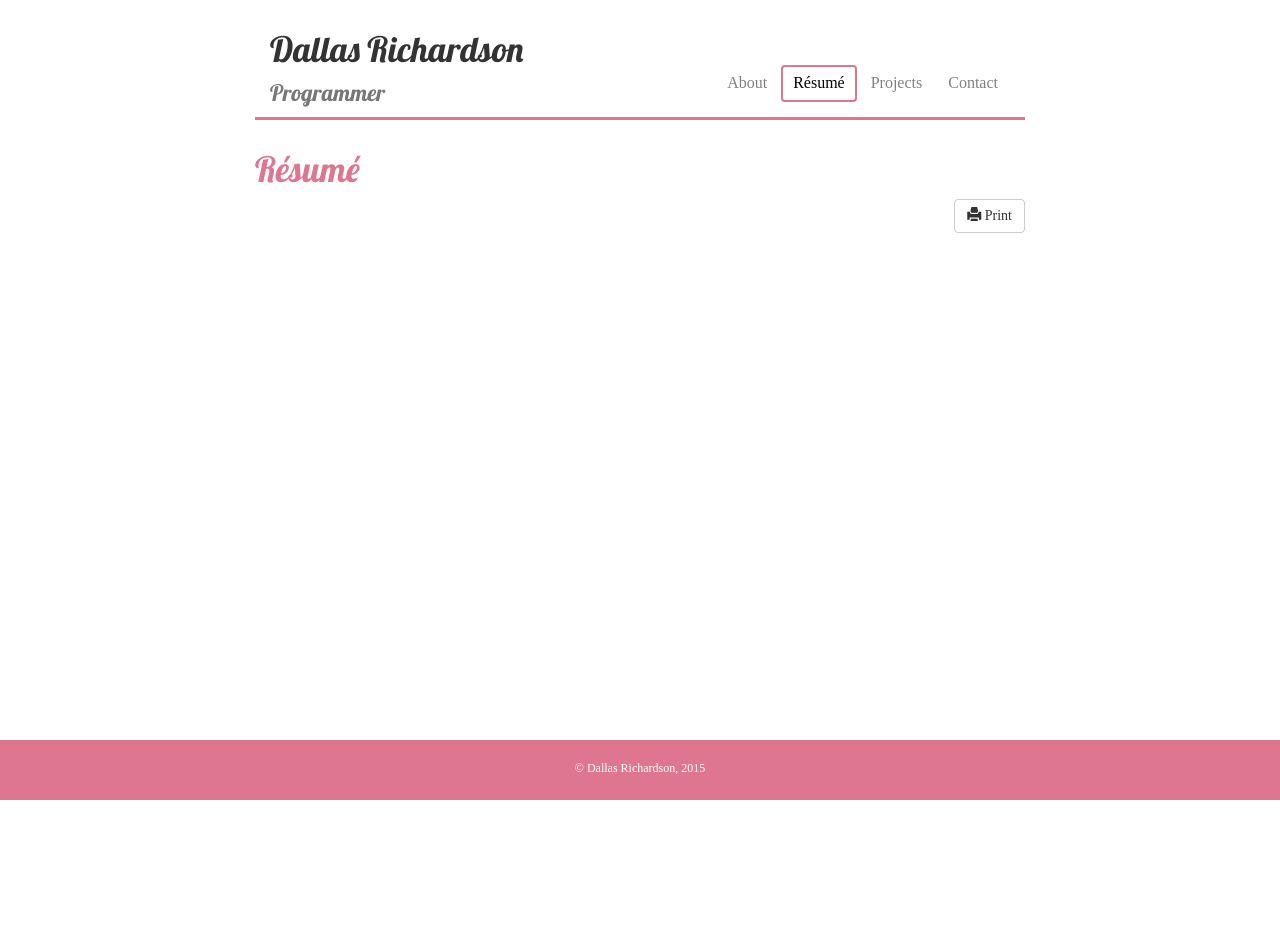
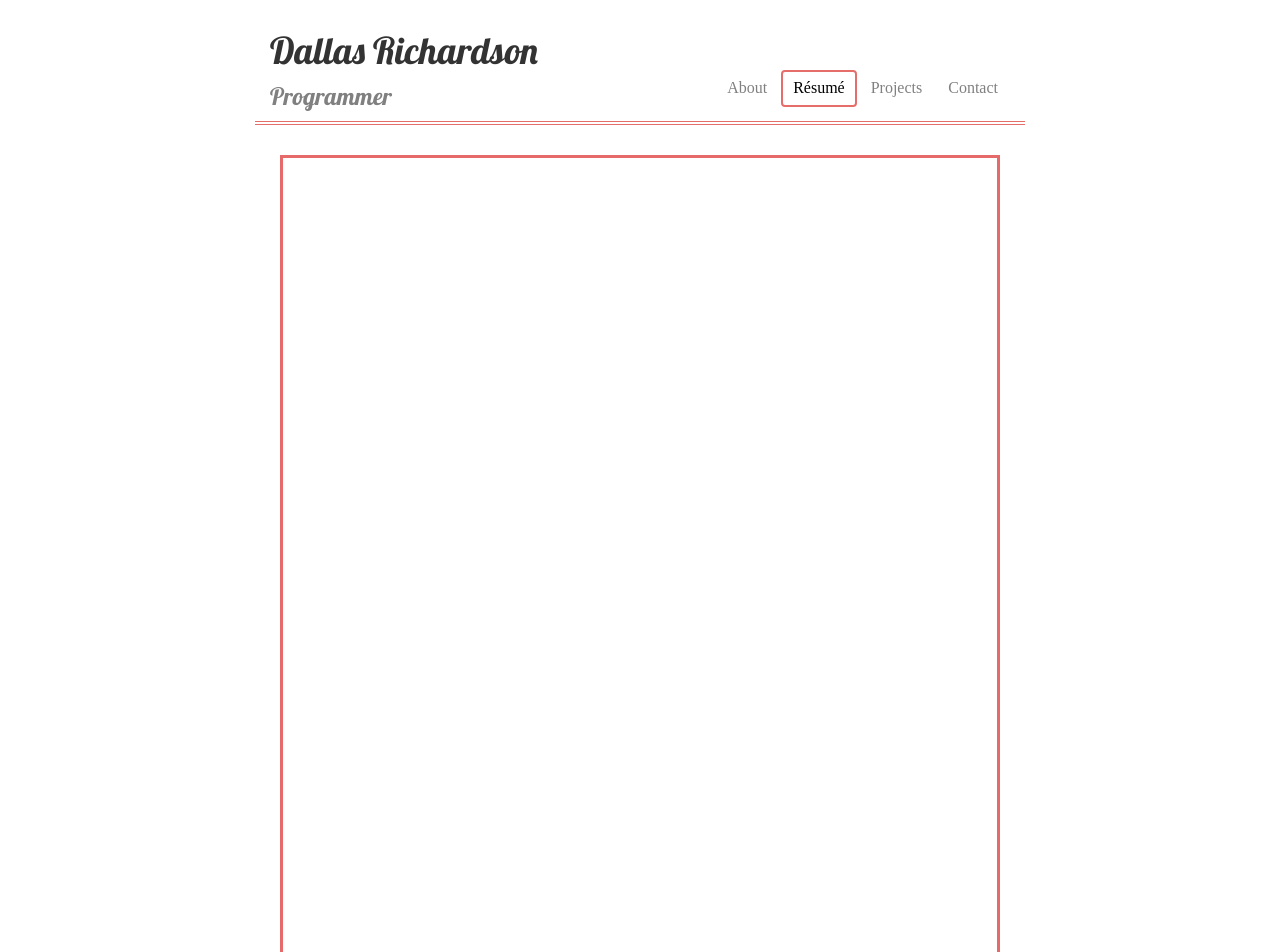
Before and after one commit to salladr/public_html, a plain HTML site: page resume.html in a window 1280 px wide. Shown: the top 952 px of the page. Before the commit the page ends 800 px from the top, so only its background shows below. Drawn offline with nearby package versions, Linux system fonts and the light colour scheme; a web font is replaced by a local one.

Commit message:
Changed colour, added to resume page

```diff
--- a/resume.html
+++ b/resume.html
@@ -41,10 +41,11 @@
 			</div>
 
 			<div class="main">
-				<h2>Résumé</h2>
+				<div id="resume">
+				</div>
 				<a id="print" class="btn btn-default pull-right" href="resume.pdf" role="button" target="_blank">
 					<span class="glyphicon glyphicon-print"></span> Print
-				</a>
+				</a><br><br>
 			</div>
 		</div>
 	</div>
--- a/styles.css
+++ b/styles.css
@@ -19,17 +19,21 @@ html, body {
 .header {
 	padding-right: 15px;
 	padding-left: 15px;
-	border-bottom: 3px solid #de7690;
+	border-bottom: 4px double #e66e6a;
 }
 
 h2 {
 	font-family: Lobster;
-	font-size: 35px;
+	font-size: 37px;
+}
+
+h2 small {
+	color: gray;
 }
 
 .header .nav {
 	font-size: 16px;
-	padding-top: 35px;
+	padding-top: 40px;
 }
 
 .header li a,
@@ -47,7 +51,7 @@ h2 {
 .header li.active a:active {
 	background-color: white;
 	color: black;
-	border: 2px solid #de7690;
+	border: 2px solid #e66e6a;
 	padding: 5px 10px;
 }
 
@@ -57,11 +61,11 @@ h2 {
 }
 
 .main h2 {
-	color: #de7690;
+	color: #e66a6a;
 }
 
 .main img {
-	border: 2px solid #de7690;
+	border: 3px solid #e66a6a;
 	margin: 10px;
 	margin-top: 0px;
 }
@@ -72,7 +76,7 @@ h2 {
 	height: 60px;
 	clear: both;
 	padding: 20px;
-	background-color: #de7690;
+	background-color: #e66a6a;
 }
 
 .footer p {
@@ -80,3 +84,19 @@ h2 {
 	color: white;
 	padding-bottom: none;
 }
+
+#resume {
+	border: 3px solid #e66a6a;
+	height: 800px;
+	margin-top: 20px;
+	margin-left: 25px;
+	margin-right: 25px;
+	margin-bottom: 10px;
+}
+
+#print {
+	color: gray;
+	font-size: 19px;
+	border: none;
+	margin-right: 25px;
+}
```
